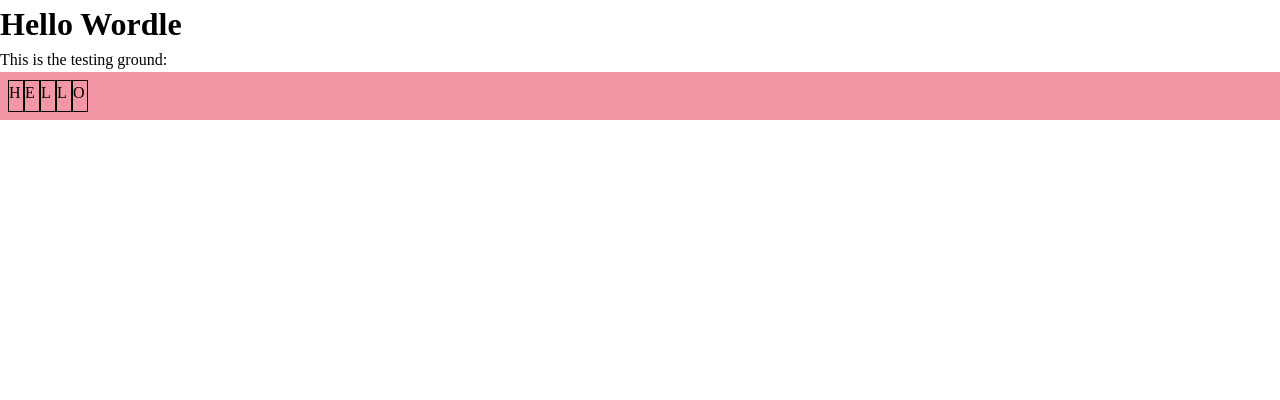
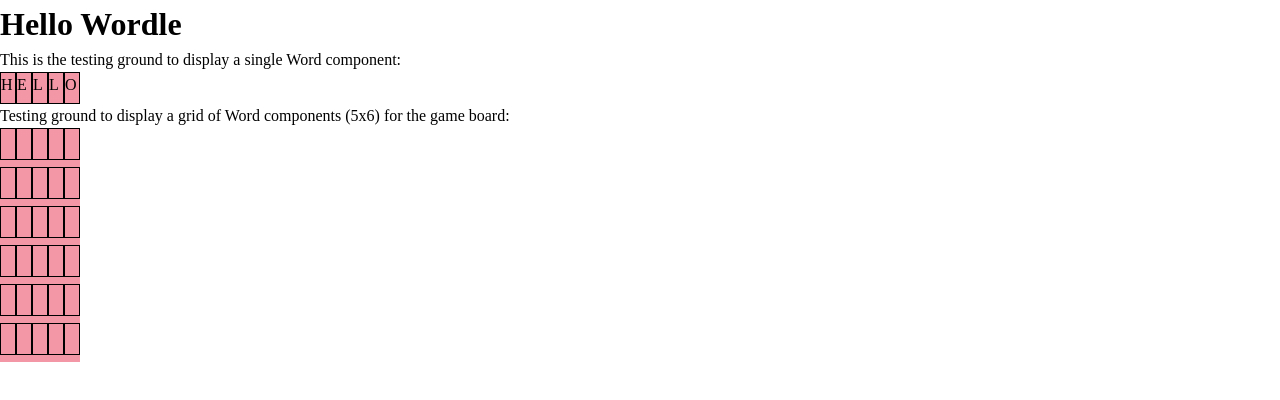
Before and after one commit to franco-ortega/wordle-clone-v2, a Next.js app: page / in a window 1280 px wide. Shown: the top 400 px of the page. Built offline with nearby package versions, Linux system fonts and the light colour scheme.

Commit message:
create game grid with Word component and remove padding

```diff
--- a/src/app/page.tsx
+++ b/src/app/page.tsx
@@ -1,5 +1,7 @@
 import Word from '@/components/Word/Word';
 import styles from './page.module.css';
+
+const testWord = ['H', 'E', 'L', 'L', 'O'];
 
 export default function Home() {
 	return (
@@ -8,8 +10,19 @@
 				<h1>Hello Wordle</h1>
 			</header>
 			<main className={styles.main}>
-				This is the testing ground:
-				<Word word={['H', 'E', 'L', 'L', 'O']} />
+				<section>
+					This is the testing ground to display a single Word component:
+					<Word word={testWord} />
+				</section>
+				<section>
+					Testing ground to display a grid of Word components (5x6) for the game
+					board:
+					<div className={styles.grid}>
+						{Array.from({ length: 6 }).map((_, rowIndex) => (
+							<Word key={rowIndex} word={Array(5).fill('')} />
+						))}
+					</div>
+				</section>
 			</main>
 		</div>
 	);
--- a/src/components/Word/Word.module.css
+++ b/src/components/Word/Word.module.css
@@ -1,5 +1,5 @@
 .Word {
 	background-color: hsl(350, 79%, 77%);
 
-	padding: 0.5rem;
+	width: max-content;
 }
```
